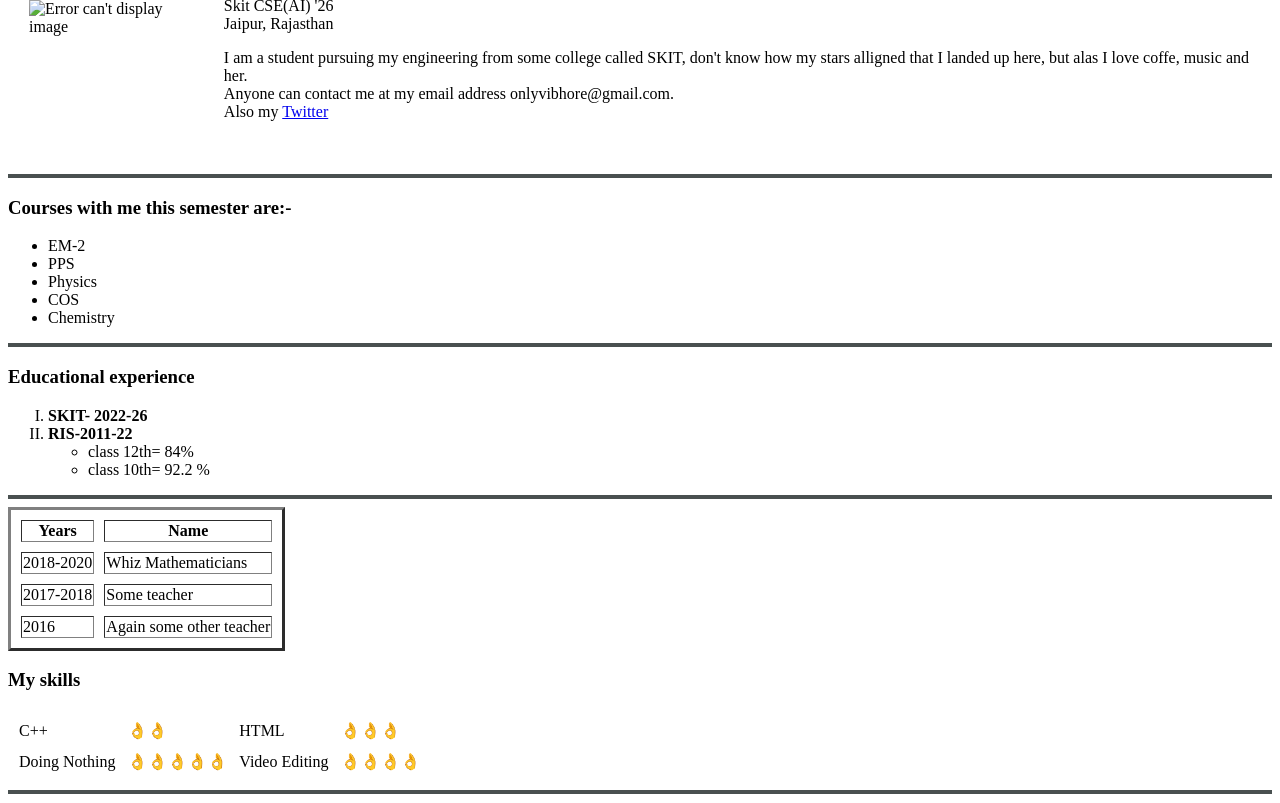
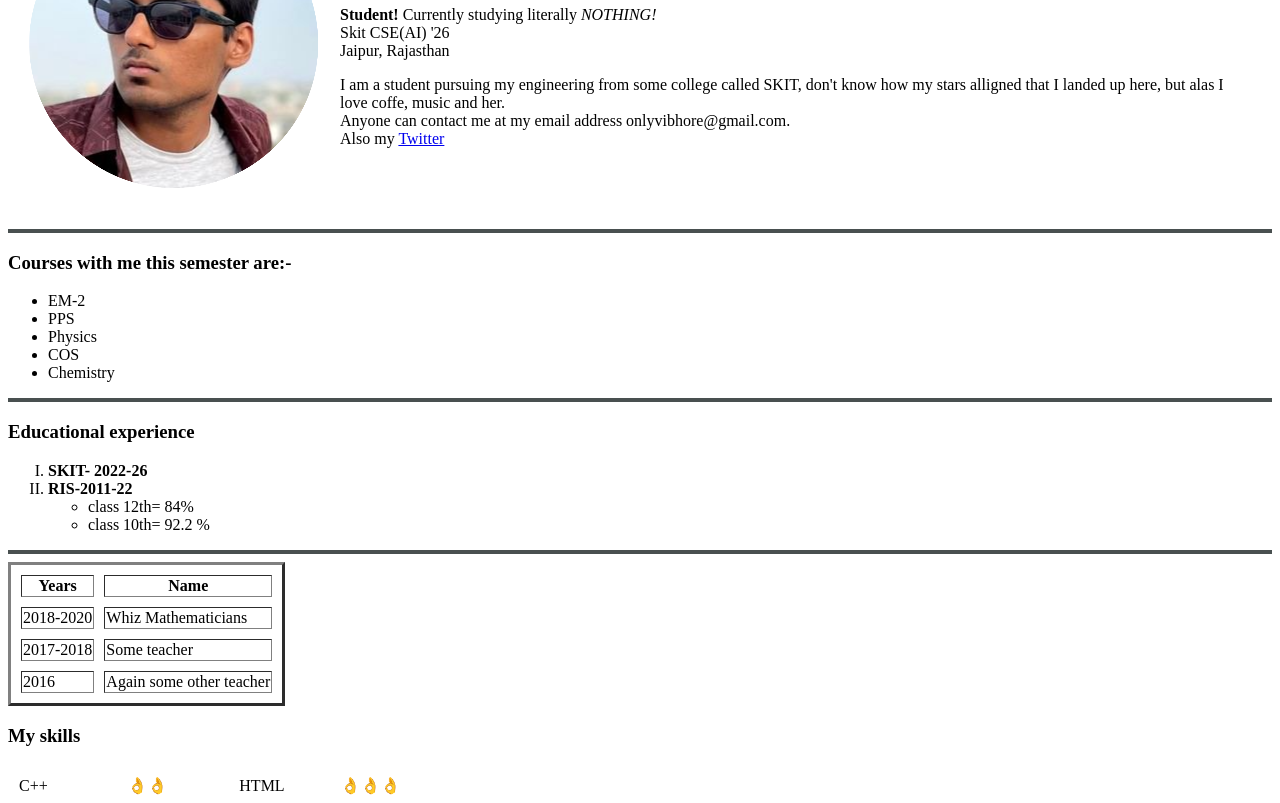
Before and after one commit to VIBHORE-LAB/first, a plain HTML site: page index.html in a window 1280 px wide. Shown: the part 130-933 px from the top of the page. Drawn offline with Linux system fonts and the light colour scheme.

Commit message:
first again

```diff
--- a/index.html
+++ b/index.html
@@ -8,7 +8,7 @@
   <body>
     <table cellspacing="20">
       <tr>
-        <td> <img src="images/vibhore.png" alt="Error can't display image"> </td>
+        <td> <img src="vibhore.png" alt="Error can't display image"> </td>
         <td> <h1>Vibhore Mathur</h1>
           <p>
             <strong>Student! </strong>Currently studying literally <em>NOTHING!</em>
```
